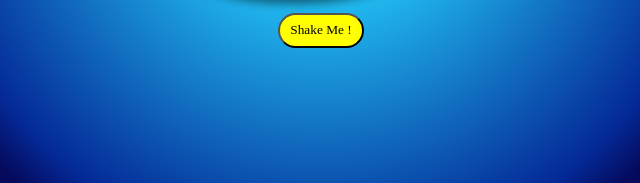
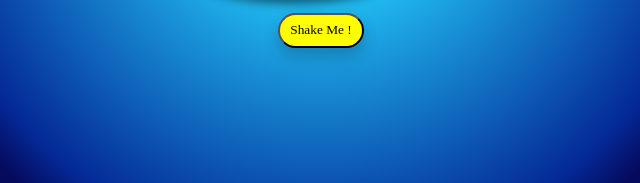
Before and after one commit to 4ttyboy/sleightworking, a plain HTML site: page index.html in a window 1280 px wide. Shown: the part 543-726 px from the top of the page, 319-959 px from the left. Drawn offline with Linux system fonts and the light colour scheme.

Commit message:
better button

```diff
--- a/index.html
+++ b/index.html
@@ -12,14 +12,15 @@
       h1 {
         text-align: center;
         margin-bottom: 50px;
- @font-face {
+
+        @font-face {
           font-family: "gone";
           src: local("youre gone.otf") format(opentype),
             url("https://github.com/4ttyboy/sleightworking/blob/main/youre%20gone.otf")
         }
       }
 
-/*       .title {
+      /*       .title {
         @font-face {
           font-family: "gone";
           src: local("youre gone.otf") format(opentype),
@@ -123,10 +124,13 @@
         width: 86px;
         height: 35px;
         font-family: "gone";
+        box-shadow: 0 8px 16px 0 rgba(0, 0, 0, 0.2);
+        transition-duration: 0.3s;
+
       }
 
       .btn:hover {
-        box-shadow: 0 8px 16px 0 rgba(0,0,0,0.2), 0 6px 20px 0 rgba(255, 255, 204, 0.19);
+        box-shadow: 0 8px 16px 0 rgba(0, 0, 0, 0.2), 0 6px 20px 0 rgba(250, 250, 220, 0.8);
       }
 
 
```
